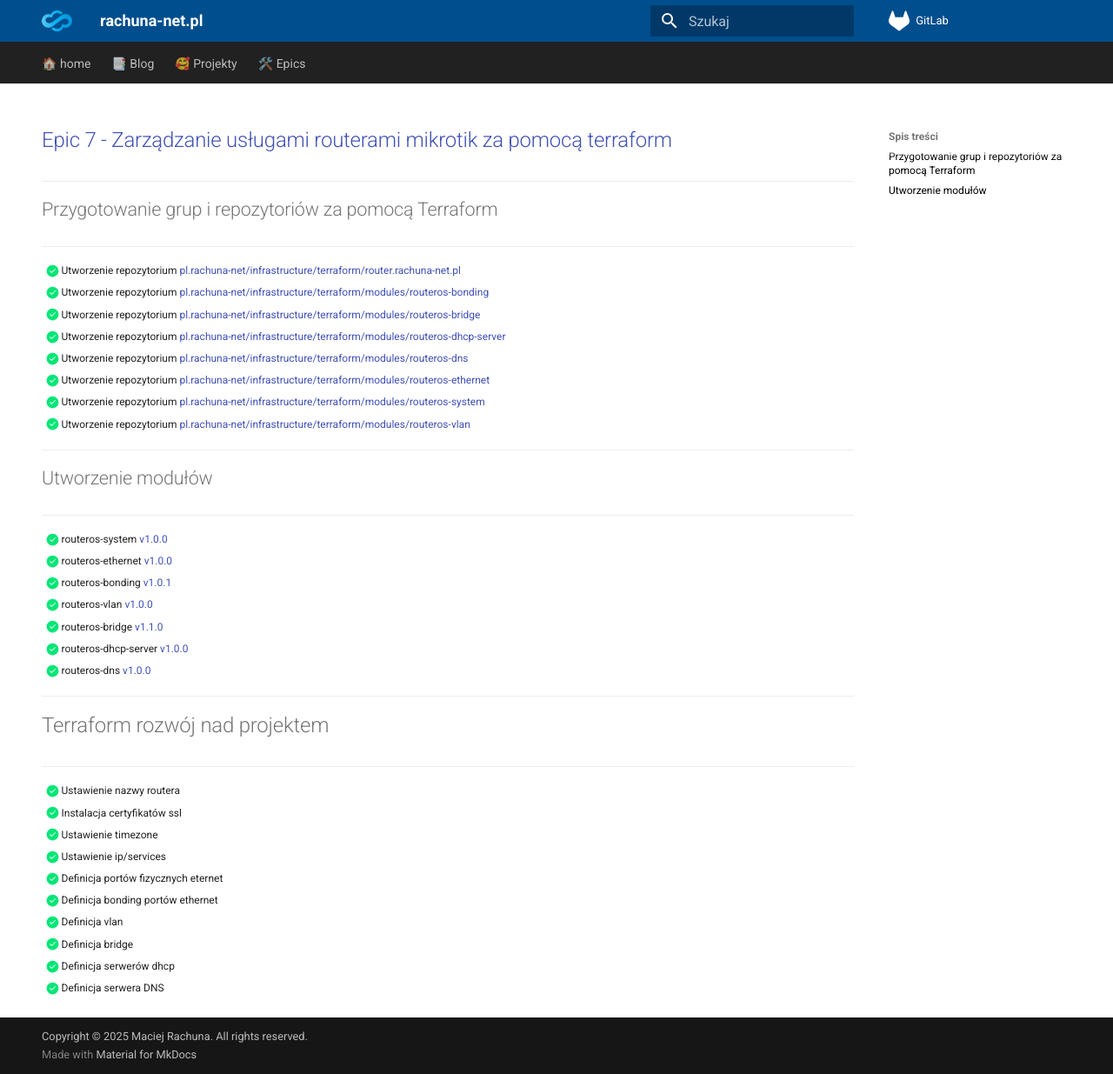
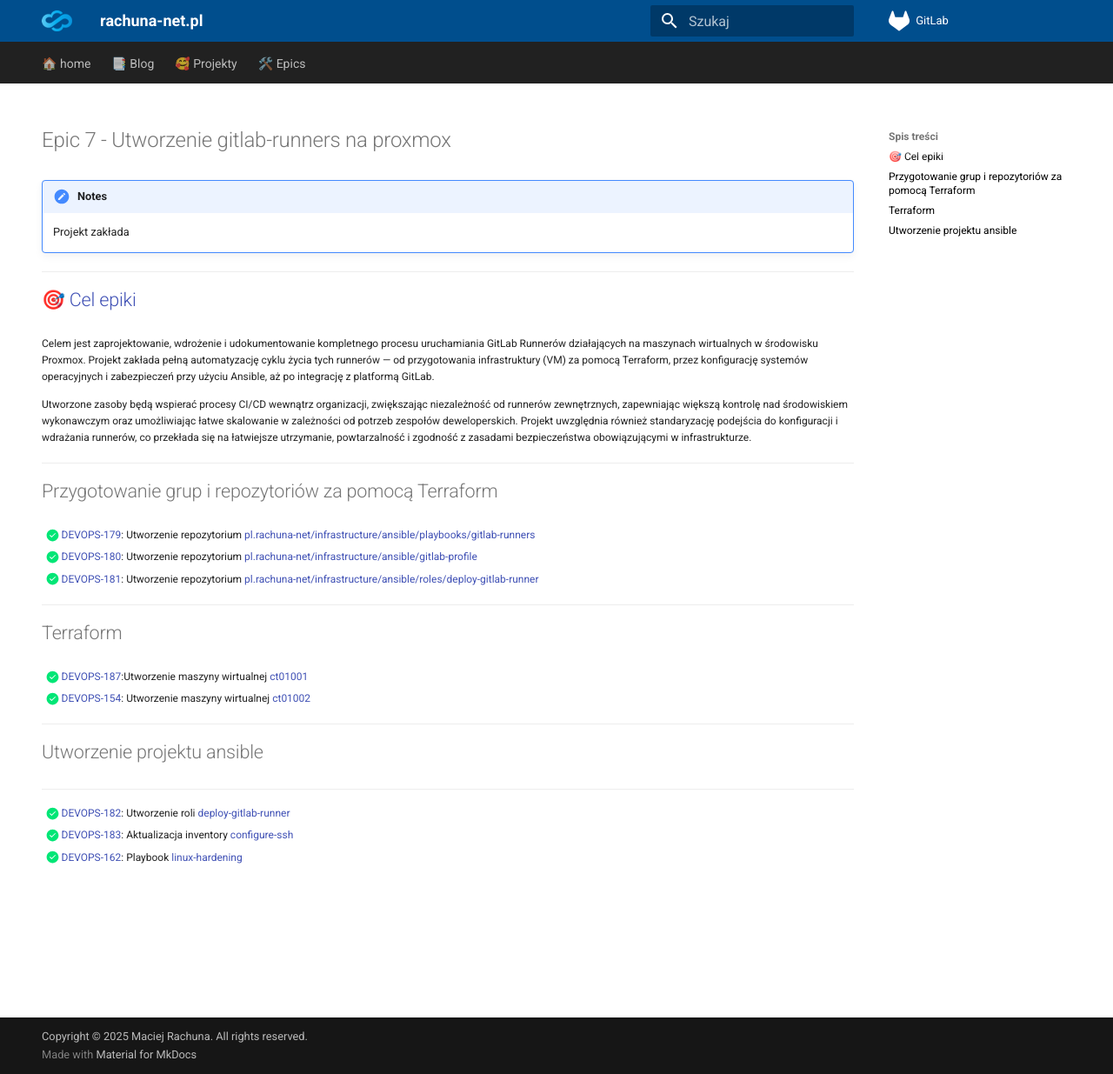
Before and after one commit to rachuna-net-pl/pl.rachuna-net.docs, an MkDocs documentation site: the page built from docs/epics/epic7.md, in a window 1280 px wide and 1235 px high. Shown: the whole window at 87% size. Built offline with MkDocs 1.6.1 and Material for MkDocs 9.7.7, drawn with Linux system fonts in a browser that asks for light colours; plug-ins that fetch from the network failed and are left out; comment, search, counter and statistics services are not loaded.

Commit message:
feat: DEVOPS-185 Utworzenie dokumentacji

```diff
--- a/docs/epics/epic7.md
+++ b/docs/epics/epic7.md
@@ -3,41 +3,37 @@ title: Epic 7
 hide:
 - navigation
 ---
-# [Epic 7 - Zarządzanie usługami routerami mikrotik za pomocą terraform](https://gitlab.com/groups/pl.rachuna-net/-/milestones/7)
+# Epic 7 - Utworzenie gitlab-runners na proxmox
+
+!!! notes
+      Projekt zakłada
+
+---
+## [🎯 Cel epiki](https://rachuna-net-pl.atlassian.net/browse/DEVOPS-131)
+
+Celem jest zaprojektowanie, wdrożenie i udokumentowanie kompletnego procesu uruchamiania GitLab Runnerów działających na maszynach wirtualnych w środowisku Proxmox. Projekt zakłada pełną automatyzację cyklu życia tych runnerów — od przygotowania infrastruktury (VM) za pomocą Terraform, przez konfigurację systemów operacyjnych i zabezpieczeń przy użyciu Ansible, aż po integrację z platformą GitLab.
+
+Utworzone zasoby będą wspierać procesy CI/CD wewnątrz organizacji, zwiększając niezależność od runnerów zewnętrznych, zapewniając większą kontrolę nad środowiskiem wykonawczym oraz umożliwiając łatwe skalowanie w zależności od potrzeb zespołów deweloperskich. Projekt uwzględnia również standaryzację podejścia do konfiguracji i wdrażania runnerów, co przekłada się na łatwiejsze utrzymanie, powtarzalność i zgodność z zasadami bezpieczeństwa obowiązującymi w infrastrukturze.
+
 
 ---
 ## Przygotowanie grup i repozytoriów za pomocą Terraform
----
-- [x] Utworzenie repozytorium [pl.rachuna-net/infrastructure/terraform/router.rachuna-net.pl](https://gitlab.com/pl.rachuna-net/infrastructure/terraform/gitlab/-/issues/55)
-- [x] Utworzenie repozytorium [pl.rachuna-net/infrastructure/terraform/modules/routeros-bonding](https://gitlab.com/pl.rachuna-net/infrastructure/terraform/gitlab/-/issues/55)
-- [x] Utworzenie repozytorium [pl.rachuna-net/infrastructure/terraform/modules/routeros-bridge](https://gitlab.com/pl.rachuna-net/infrastructure/terraform/gitlab/-/issues/55)
-- [x] Utworzenie repozytorium [pl.rachuna-net/infrastructure/terraform/modules/routeros-dhcp-server](https://gitlab.com/pl.rachuna-net/infrastructure/terraform/gitlab/-/issues/55)
-- [x] Utworzenie repozytorium [pl.rachuna-net/infrastructure/terraform/modules/routeros-dns](https://gitlab.com/pl.rachuna-net/infrastructure/terraform/gitlab/-/issues/55)
-- [x] Utworzenie repozytorium [pl.rachuna-net/infrastructure/terraform/modules/routeros-ethernet](https://gitlab.com/pl.rachuna-net/infrastructure/terraform/gitlab/-/issues/55)
-- [x] Utworzenie repozytorium [pl.rachuna-net/infrastructure/terraform/modules/routeros-system](https://gitlab.com/pl.rachuna-net/infrastructure/terraform/gitlab/-/issues/55)
-- [x] Utworzenie repozytorium [pl.rachuna-net/infrastructure/terraform/modules/routeros-vlan](https://gitlab.com/pl.rachuna-net/infrastructure/terraform/gitlab/-/issues/55)
+
+* [x] [DEVOPS-179](https://rachuna-net-pl.atlassian.net/browse/DEVOPS-179): Utworzenie repozytorium [pl.rachuna-net/infrastructure/ansible/playbooks/gitlab-runners](https://gitlab.com/pl.rachuna-net/infrastructure/terraform/iac-gitlab/-/blob/main/pl.rachuna-net/infrastructure/ansible/playbooks/gitlab-runners.tf)
+* [x] [DEVOPS-180](https://rachuna-net-pl.atlassian.net/browse/DEVOPS-180): Utworzenie repozytorium [pl.rachuna-net/infrastructure/ansible/gitlab-profile](https://gitlab.com/pl.rachuna-net/infrastructure/terraform/iac-gitlab/-/blob/main/pl.rachuna-net/infrastructure/ansible/gitlab-profile.tf)
+* [x] [DEVOPS-181](https://rachuna-net-pl.atlassian.net/browse/DEVOPS-181): Utworzenie repozytorium [pl.rachuna-net/infrastructure/ansible/roles/deploy-gitlab-runner](https://gitlab.com/pl.rachuna-net/infrastructure/terraform/iac-gitlab/-/blob/main/pl.rachuna-net/infrastructure/ansible/roles/deploy-gitlab-runner.tf)
+
 
 ---
-## Utworzenie modułów
----
-- [x] routeros-system [v1.0.0](https://gitlab.com/pl.rachuna-net/infrastructure/terraform/modules/routeros-system/-/releases/v1.0.0)
-- [x] routeros-ethernet [v1.0.0](https://gitlab.com/pl.rachuna-net/infrastructure/terraform/modules/routeros-ethernet/-/releases/v1.0.0)
-- [x] routeros-bonding [v1.0.1](https://gitlab.com/pl.rachuna-net/infrastructure/terraform/modules/routeros-bonding/-/releases/v1.0.1)
-- [x] routeros-vlan [v1.0.0](https://gitlab.com/pl.rachuna-net/infrastructure/terraform/modules/routeros-vlan/-/releases/v1.0.0)
-- [x] routeros-bridge [v1.1.0](https://gitlab.com/pl.rachuna-net/infrastructure/terraform/modules/routeros-bridge/-/releases/v1.1.0)
-- [x] routeros-dhcp-server [v1.0.0](https://gitlab.com/pl.rachuna-net/infrastructure/terraform/modules/routeros-dhcp-server/-/releases/v1.0.0)
-- [x] routeros-dns [v1.0.0](https://gitlab.com/pl.rachuna-net/infrastructure/terraform/modules/routeros-dhcp-server/-/releases/v1.0.0)
+## Terraform
+
+- [x] [DEVOPS-187](https://rachuna-net-pl.atlassian.net/browse/DEVOPS-187):Utworzenie maszyny wirtualnej [ct01001](https://gitlab.com/pl.rachuna-net/infrastructure/terraform/iac-proxmox/-/releases/v1.1.0)
+- [x] [DEVOPS-154](https://rachuna-net-pl.atlassian.net/browse/DEVOPS-154): Utworzenie maszyny wirtualnej [ct01002](https://gitlab.com/pl.rachuna-net/infrastructure/terraform/iac-proxmox/-/releases/v1.0.0)
 
 ---
-# Terraform rozwój nad projektem
+## Utworzenie projektu ansible
 ---
-- [x] Ustawienie nazwy routera
-- [x] Instalacja certyfikatów ssl
-- [x] Ustawienie timezone
-- [x] Ustawienie ip/services
-- [x] Definicja portów fizycznych eternet
-- [x] Definicja bonding portów ethernet
-- [x] Definicja vlan
-- [x] Definicja bridge
-- [x] Definicja serwerów dhcp
-- [x] Definicja serwera DNS
+
+* [x] [DEVOPS-182](https://rachuna-net-pl.atlassian.net/browse/DEVOPS-182): Utworzenie roli [deploy-gitlab-runner](hhttps://gitlab.com/pl.rachuna-net/infrastructure/ansible/roles/deploy-gitlab-runner/-/releases/v1.0.0)
+* [x] [DEVOPS-183](https://rachuna-net-pl.atlassian.net/browse/DEVOPS-183): Aktualizacja inventory [configure-ssh](https://gitlab.com/pl.rachuna-net/infrastructure/ansible/inventory/-/releases/v1.0.2)
+* [x] [DEVOPS-162](https://rachuna-net-pl.atlassian.net/browse/DEVOPS-162): Playbook [linux-hardening](https://gitlab.com/pl.rachuna-net/infrastructure/ansible/playbooks/linux-hardening/-/releases/v1.0.0)
```
Also changed, not shown: docs/epics/epic6.md (+1 -1 lines), docs/epics/epic71.md (added, +43 -0 lines), docs/epics/index.md (+8 -1 lines), docs/index.md (+0 -1 lines), docs/projects/Infrastruktura_sieciowa.html (+1 -1 lines).
